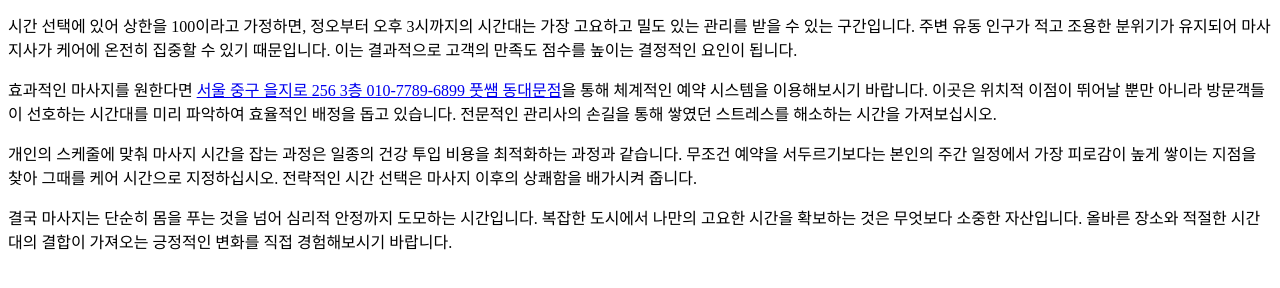
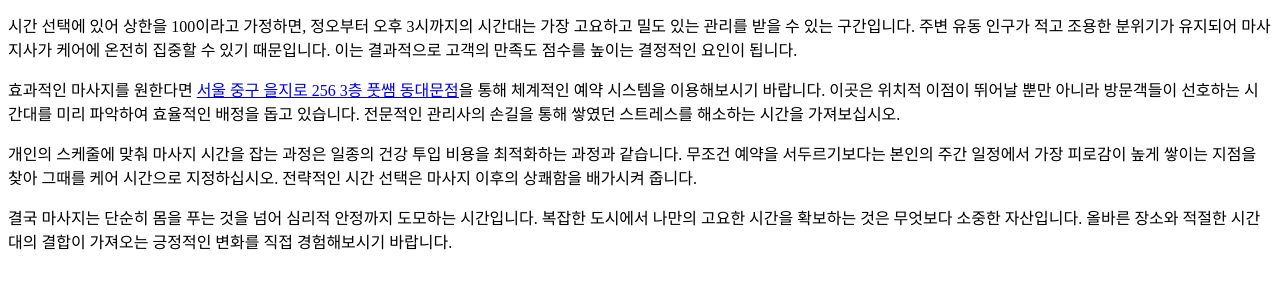
Before and after one commit to dydrkrtks7-cmd/bp-kr-pbn-bp-056, a plain HTML site: page posts/gemini-coverage-20260719-0306.html in a window 1280 px wide. Shown: the part 140-428 px from the top of the page. Drawn offline with Linux system fonts and the light colour scheme.

Commit message:
deploy: garbage-free snapshot 2026-08-09T14:42:46.120Z

```diff
--- a/posts/gemini-coverage-20260719-0306.html
+++ b/posts/gemini-coverage-20260719-0306.html
@@ -14,7 +14,7 @@
  <h1>수원 바이럴 마케팅 업체가 분석한 동대문 마사지 예약의 전략적 선택</h1>
  <p>수원 바이럴 마케팅 업체가 온라인상에서 입소문을 분석할 때 가장 중요하게 보는 지표는 바로 이용자들의 후기 속 실제 체감 시간입니다. 흔히 마사지는 밤에만 가는 곳이라는 고정관념이 있지만, 이는 잘못된 정보에서 비롯된 경우가 많습니다. 본인의 하루 업무 효율을 고려하여 낮 시간을 활용하는 것이 훨씬 현명하다는 점을 강조하고 싶습니다.</p>
  <p>시간 선택에 있어 상한을 100이라고 가정하면, 정오부터 오후 3시까지의 시간대는 가장 고요하고 밀도 있는 관리를 받을 수 있는 구간입니다. 주변 유동 인구가 적고 조용한 분위기가 유지되어 마사지사가 케어에 온전히 집중할 수 있기 때문입니다. 이는 결과적으로 고객의 만족도 점수를 높이는 결정적인 요인이 됩니다.</p>
- <p>효과적인 마사지를 원한다면 <a class="anchor-link" href="https://euljiro-body-care.mapo-room-guide.xyz/" data-수원 바이럴 마케팅 안내-link-target="t1-campaign-mqw1w2qy-5klg">서울 중구 을지로 256 3층 010-7789-6899 풋쌤 동대문점</a>을 통해 체계적인 예약 시스템을 이용해보시기 바랍니다. 이곳은 위치적 이점이 뛰어날 뿐만 아니라 방문객들이 선호하는 시간대를 미리 파악하여 효율적인 배정을 돕고 있습니다. 전문적인 관리사의 손길을 통해 쌓였던 스트레스를 해소하는 시간을 가져보십시오.</p>
+ <p>효과적인 마사지를 원한다면 <a class="anchor-link" href="https://euljiro-body-care.mapo-room-guide.xyz/" data-수원 바이럴 마케팅 안내-link-target="t1-campaign-mqw1w2qy-5klg">서울 중구 을지로 256 3층 풋쌤 동대문점</a>을 통해 체계적인 예약 시스템을 이용해보시기 바랍니다. 이곳은 위치적 이점이 뛰어날 뿐만 아니라 방문객들이 선호하는 시간대를 미리 파악하여 효율적인 배정을 돕고 있습니다. 전문적인 관리사의 손길을 통해 쌓였던 스트레스를 해소하는 시간을 가져보십시오.</p>
  <p>개인의 스케줄에 맞춰 마사지 시간을 잡는 과정은 일종의 건강 투입 비용을 최적화하는 과정과 같습니다. 무조건 예약을 서두르기보다는 본인의 주간 일정에서 가장 피로감이 높게 쌓이는 지점을 찾아 그때를 케어 시간으로 지정하십시오. 전략적인 시간 선택은 마사지 이후의 상쾌함을 배가시켜 줍니다.</p>
  <p>결국 마사지는 단순히 몸을 푸는 것을 넘어 심리적 안정까지 도모하는 시간입니다. 복잡한 도시에서 나만의 고요한 시간을 확보하는 것은 무엇보다 소중한 자산입니다. 올바른 장소와 적절한 시간대의 결합이 가져오는 긍정적인 변화를 직접 경험해보시기 바랍니다.</p>
 </body>
```
